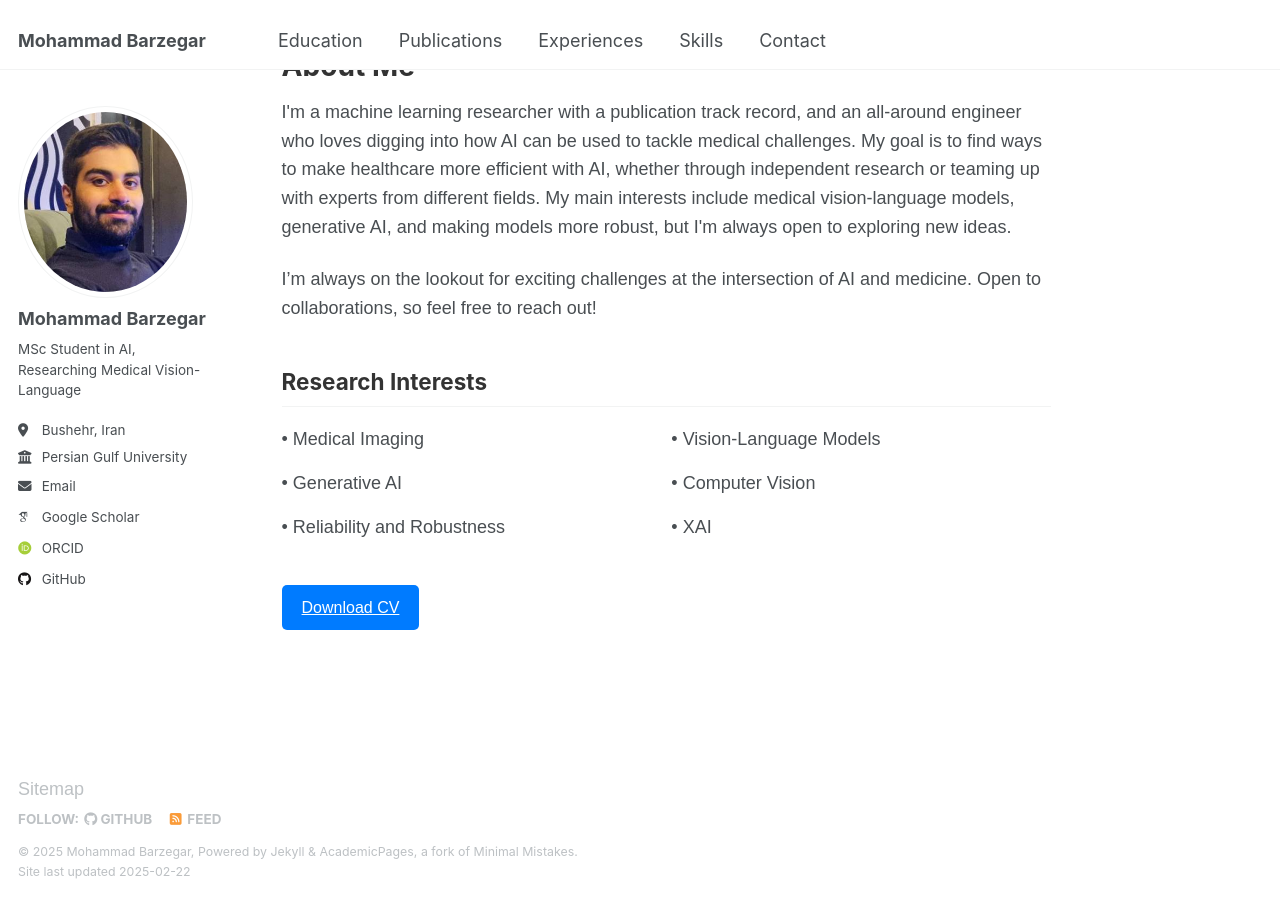
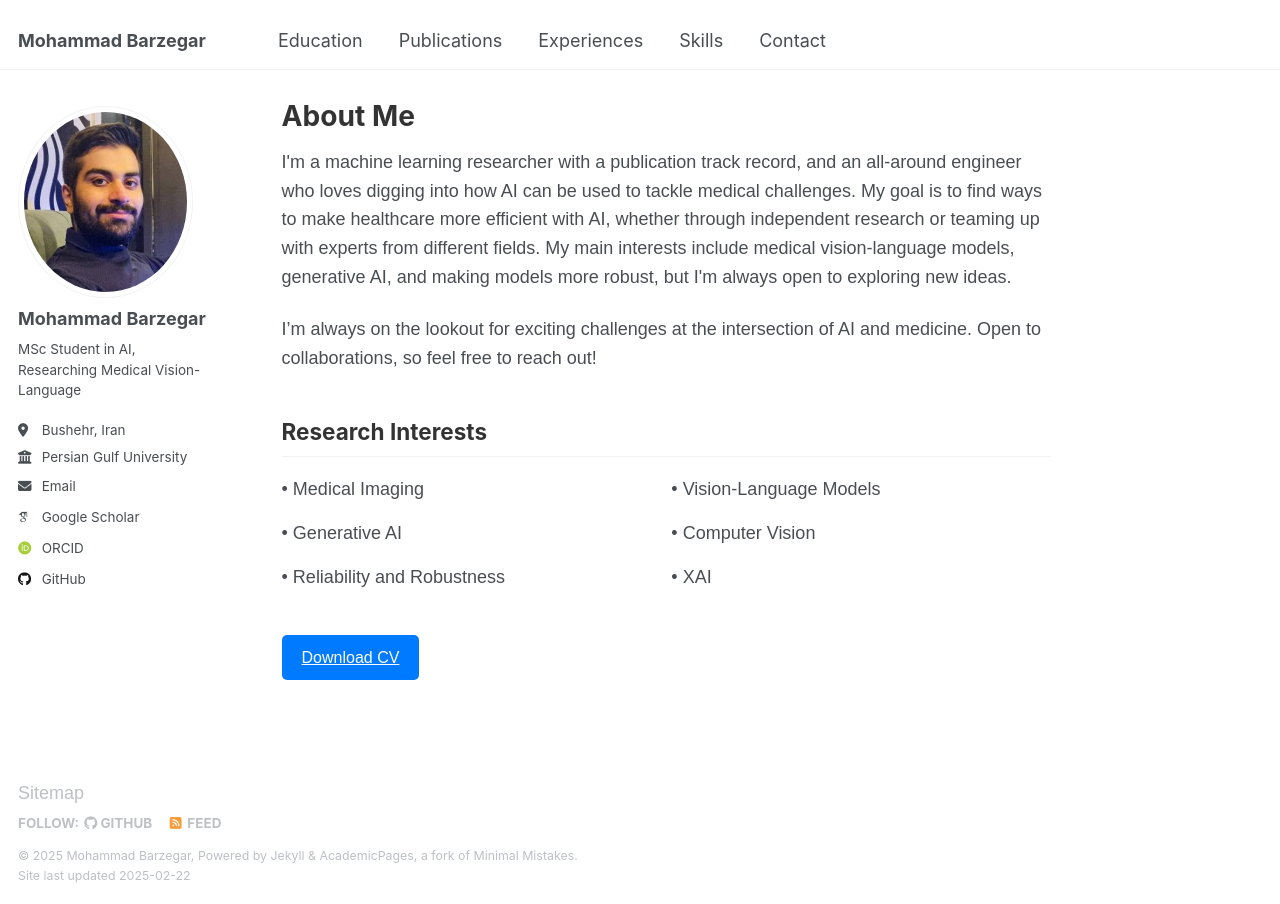
Before and after one commit to mbrz97/mbrz97.github.io, a Jekyll site: the page built from _pages/about.html, in a window 1280 px wide. Built offline with Jekyll 4.4.1, drawn with Linux system fonts in a browser that asks for light colours; some web fonts are replaced.

Commit message:
Update about.html

```diff
--- a/_pages/about.html
+++ b/_pages/about.html
@@ -30,7 +30,11 @@ author_profile: true
             max-width: 800px;
             margin: auto;
         }
-        h1, h2 {
+        h1 {
+            color: #333;
+            margin-top: 50px; /* Added margin to move "About Me" down */
+        }
+        h2 {
             color: #333;
         }
         .research-interests {
```
